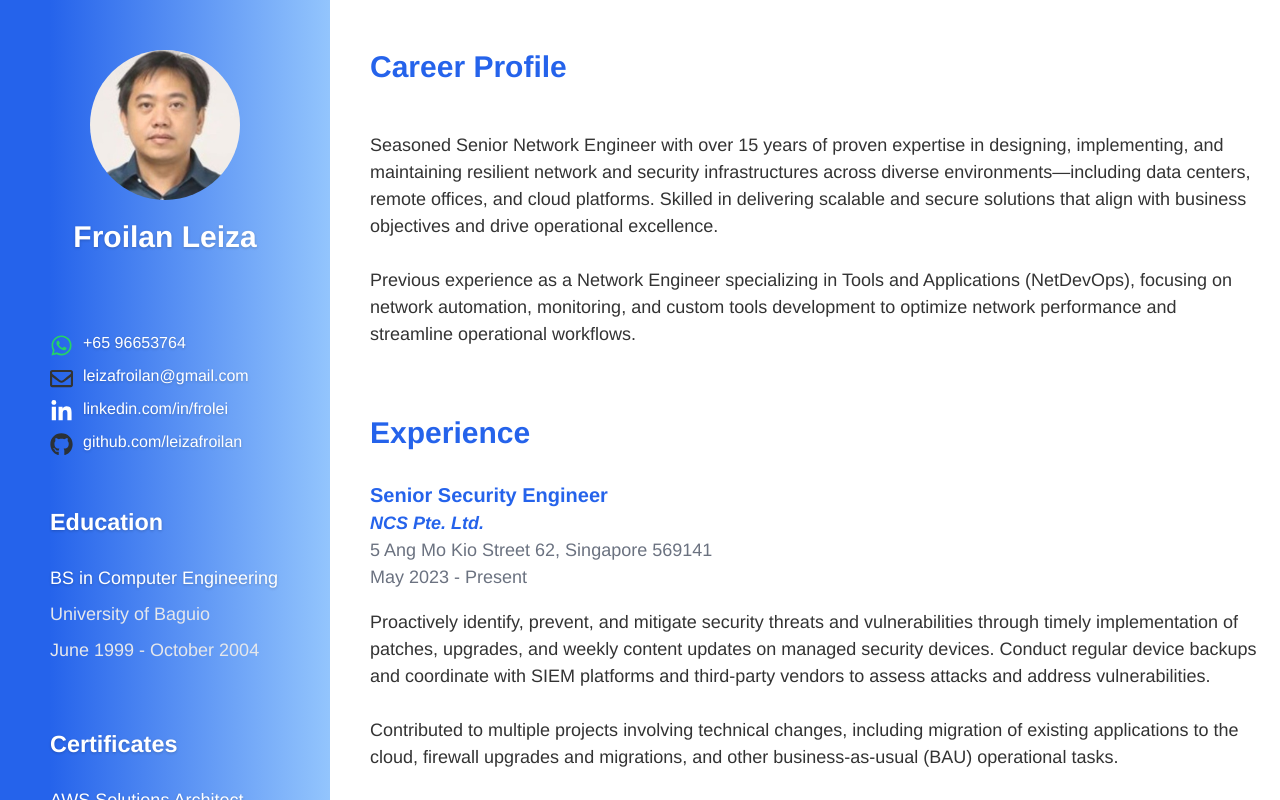
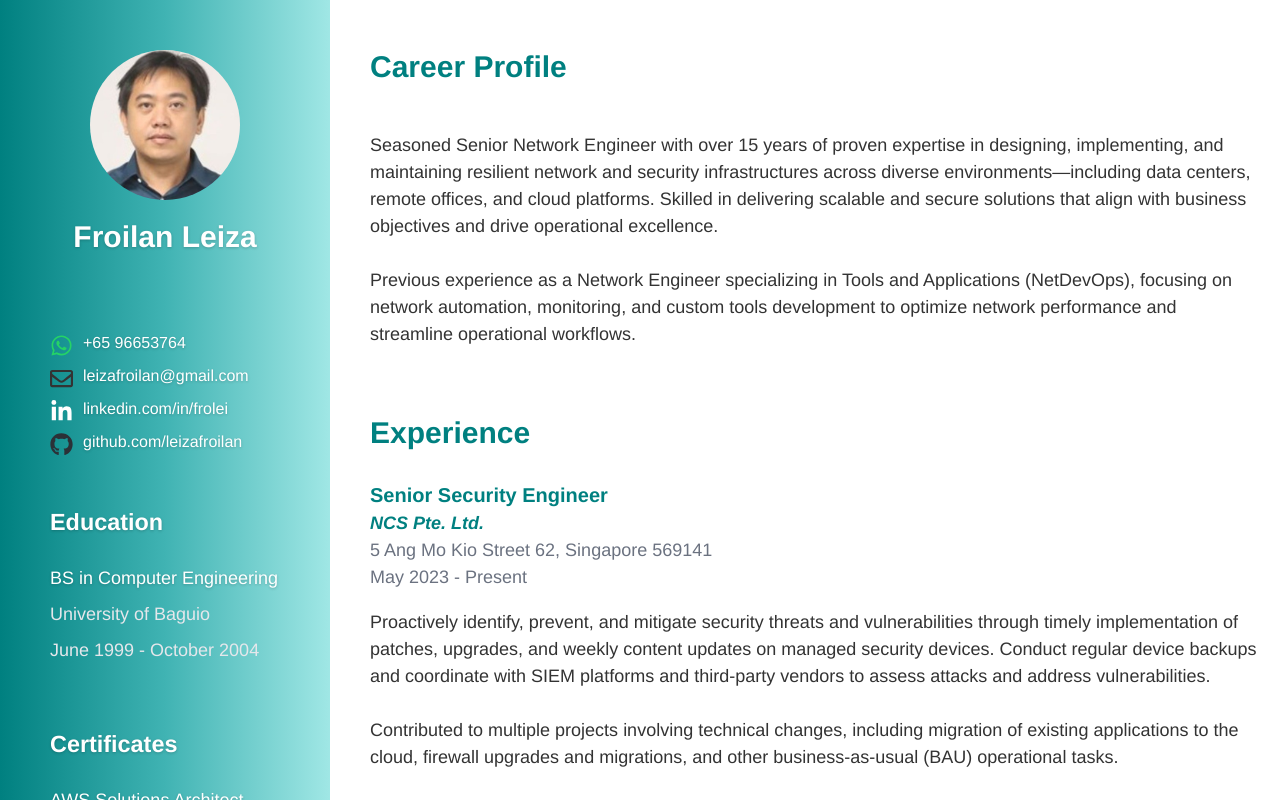
Before and after one commit to leizafroilan/leizafroilan.github.io, a React (Create React App) app: page /#/ in a window 1280 px wide. Built offline with nearby package versions, Linux system fonts and the light colour scheme.

Commit message:
changed css

```diff
--- a/src/App.css
+++ b/src/App.css
@@ -15,7 +15,8 @@ body, html {
 .left-container {
   display: flex;
   flex-direction: column;
-  background: linear-gradient(to right, #2563EB 0%, #2563EB 15%, #93C5FD 100%);
+  /* background: linear-gradient(to right, #2563EB 0%, #2563EB 15%, #93C5FD 100%); */
+  background: linear-gradient(to right, #008080 0%, #40B3B3 50%, #A0E7E5 100%);
 }
 
 .profile {
@@ -23,7 +24,8 @@ body, html {
   flex-direction: column;
   align-items: center;
   padding: 50px 0px 50px 0px;
-  background: linear-gradient(to right, #2563EB 0%, #2563EB 15%, #93C5FD 100%);
+  /* background: linear-gradient(to right, #2563EB 0%, #2563EB 15%, #93C5FD 100%); */
+  background: linear-gradient(to right, #008080 0%, #40B3B3 50%, #A0E7E5 100%);
 }
 
 .profile-image {
@@ -32,6 +34,11 @@ body, html {
   height: 150px;
   object-fit: cover;
   margin-bottom: 20px;
+  transition: transform 0.3s ease-in-out;
+}
+
+.profile-image:hover {
+  transform: scale(1.05);
 }
 
 .profile-name {
@@ -60,17 +67,18 @@ body, html {
 }
 
 .contact-info a:hover {
-  color: #1a485f;
+  color: #123840;
 }
 
 .cert-info a {
   color: #FFFFFF;
   text-decoration: none;
   text-shadow: 0 1px 3px rgba(0, 0, 0, 0.2);
+  transition: transform 0.3s ease-in-out;
 }
 
 .cert-info a:hover {
-  color: #1a485f;
+  color: #123840;
 }
 
 .icon {
@@ -128,7 +136,7 @@ body, html {
   font-size: 30px;
   align-items: center;
   justify-content: center;
-  color: #2563EB;
+  color: #008080;
   font-weight: bold;
   margin: 20px 0px 0px 20px;
 }
@@ -153,14 +161,14 @@ body, html {
 .right-title p:first-child {
   margin-left: 20px;
   font-size: 20px;
-  color: #2563EB;
+  color: #008080;
   font-weight: bold;
 }
 
 .right-title p:nth-child(2) {
   margin-left: 20px;
   font-size: 18px;
-  color: #2563EB;
+  color: #008080;
   font-style: italic;
   font-weight: bold;
 }
--- a/src/Download.js
+++ b/src/Download.js
@@ -1,22 +1,33 @@
-import React, { useEffect } from 'react';
+import { useEffect } from 'react';
 import file from './files/leizafroilan-github-io.pdf';
 
 const Download = () => {
   useEffect(() => {
     const downloadFile = () => {
-      const fileUrl = file;
+      // Create a temporary link element
       const a = document.createElement('a');
-      a.href = fileUrl;
+      a.href = file;
       a.download = 'leizafroilan-github-io.pdf';
       document.body.appendChild(a);
       a.click();
       document.body.removeChild(a);
     };
 
-    downloadFile();
+    // Delay the download slightly for smoother UX
+    const timer = setTimeout(() => {
+      downloadFile();
+    }, 500);
+
+    // Cleanup timer on unmount
+    return () => clearTimeout(timer);
   }, []);
 
-  return <div>File will be downloaded shortly...</div>;
+  return (
+    <div style={{ padding: 20, textAlign: 'center' }}>
+      <p>Your download should start shortly...</p>
+      <p>If it doesn't, <a href={file} download="leizafroilan-github-io.pdf">click here</a>.</p>
+    </div>
+  );
 };
 
 export default Download;
--- a/src/Profile.js
+++ b/src/Profile.js
@@ -1,7 +1,7 @@
 
 import './App.css';
 import img from'./img/img.jfif'
-import {FaGithub, FaLinkedinIn, FaPhone, FaRegEnvelope, FaWhatsapp } from  'react-icons/fa'
+import {FaGithub, FaLinkedinIn, FaRegEnvelope, FaWhatsapp } from  'react-icons/fa'
 
 
 function Profile() {
```
